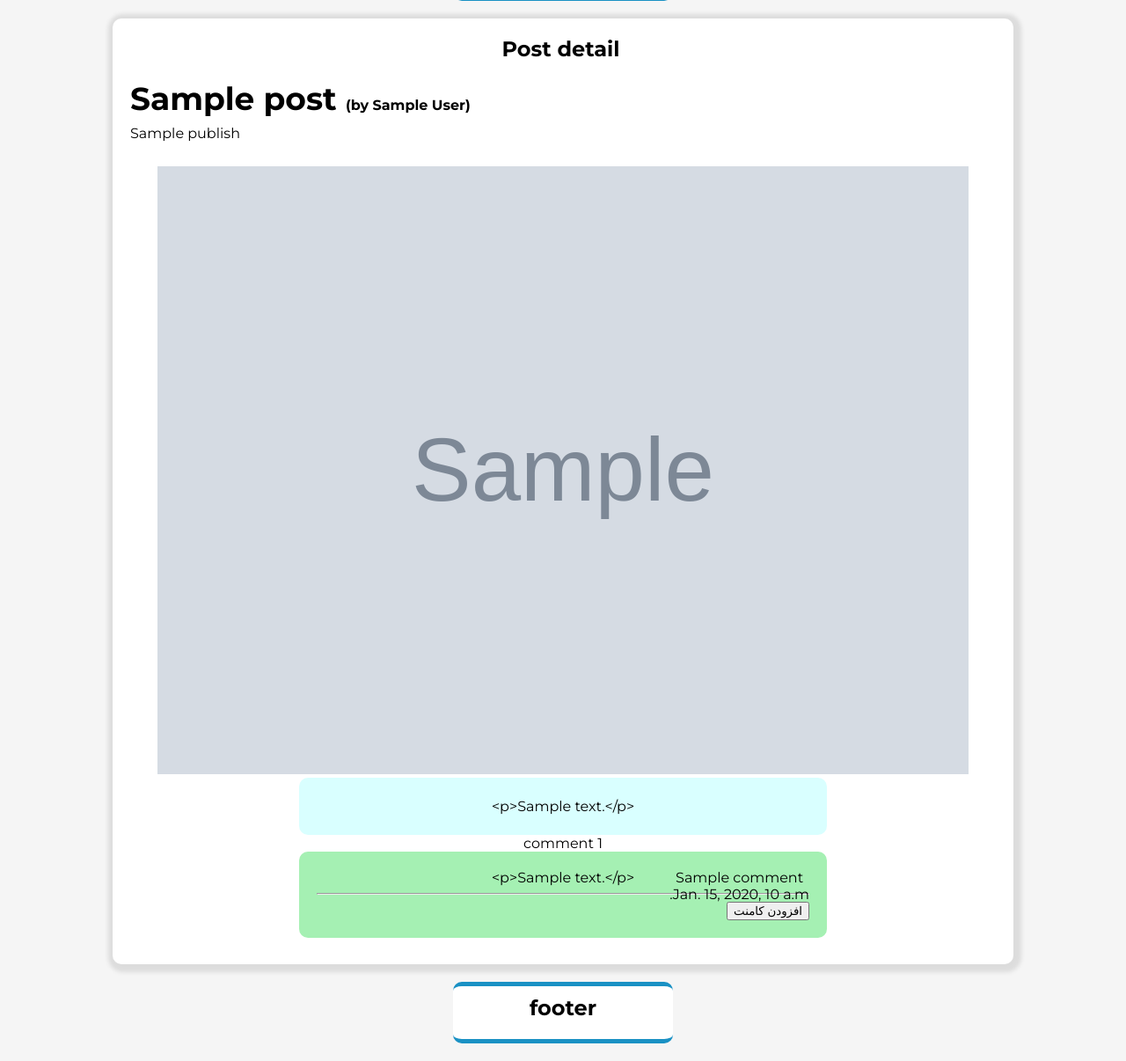
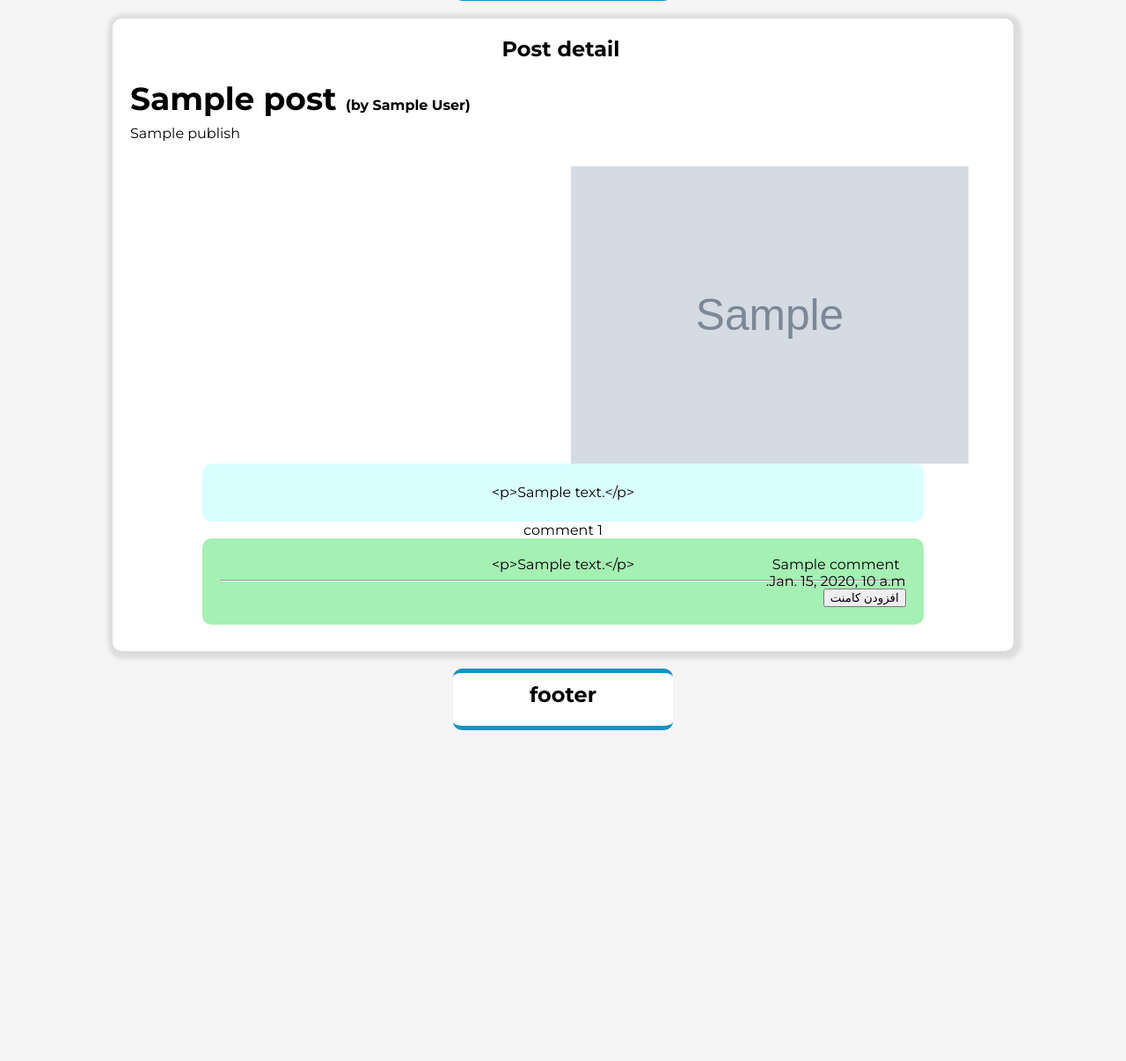
Before and after one commit to Im-mohsen/Sabzweb_django, a Django app: template blog/templates/blog/post_detail.html in a window 1280 px wide. Shown: the part 220-1426 px from the top of the page at 88% size. After the commit the page ends 1050 px from the top, so only its background shows below. Run offline with Django 5.2, Linux system fonts and the light colour scheme; the template is opened without the code that fills it: values that come from a table or form of the project are taken from there, most other values are stand-ins (such as "Sample title", 1, 10 or a date in 2020); grey boxes marked "Sample" are stand-in pictures; parts of the project's set-up code (start-up, migrations or seed data) failed here and were passed over.

Commit message:
add styles for images of the post_detail

```diff
--- a/blog/static/css/base.css
+++ b/blog/static/css/base.css
@@ -135,7 +135,7 @@ li::before {
 	font-size: medium;
 }
 .description_post{
-	width: 600px;
+	width: 80%;
 	background-color: rgba(0, 255, 255, 0.15);
 	align-items: center;
 	text-align: center;
@@ -149,7 +149,7 @@ h2{
 .comment_box{
 	display: block;
 	position: relative;
-	width: 600px;
+	width: 80%;
 	background-color: rgba(6, 213, 45, 0.36);
 	color: black;
 	align-items: center;
@@ -218,3 +218,26 @@ h2{
 	height: 25px;
 	border-radius: 3px;
 }
+.images{
+	width: 90%;
+	margin: 0 auto;
+}
+.list_image{
+	display: block;
+	margin: 0 auto;
+}
+.container{
+	display: flex;
+	width: 90%;
+	margin: 0 auto;
+	justify-content: space-between;
+	align-items: center;
+	/*flex-wrap: wrap;*/
+	overflow: auto;
+	gap: 10px;
+
+}
+.flex-item{
+	flex:1 1 100%;
+	max-width: 49%;
+}
--- a/blog/templates/blog/post_detail.html
+++ b/blog/templates/blog/post_detail.html
@@ -8,9 +8,41 @@
         <h3 class="title_post">{{ post.title}} <span class="author-title">(by {{ post.author }})</span> </h3>
         <p class="time_post">{{ post.publish |jformat:"%Y/%m/%d-%H:%M" }}</p>
         <br>
-        <div>
+{#            <!-- نمایش تصاویر در بخش های مختلف -->#}
+{#        {% if post.images.exists %}#}
+{#            <!-- اولین تصویر -->#}
+{#            <img src="{{ post.images.first.image.url }}" alt="First Image">#}
+{#    #}
+{#            <h3>Author: <i>{{ post.author }}</i></h3>#}
+{#            <br><br>#}
+{#    #}
+{#            <!-- دومین تصویر -->#}
+{#            {% if post.images.count > 2 %}#}
+{#                <img src="{{ post.images.1.image.url }}" alt="Second Image">#}
+{#            {% endif %}#}
+{#    #}
+{#            <h2>Title: {{ post.title }}</h2>#}
+{#            <h3>description:</h3>#}
+{#            <p>{{ post.description | linebreaks }}</p>#}
+{#            <p>{{ post.publish }}</p>#}
+{#    #}
+{#            <!-- سومین تصویر -->#}
+{#            {% if post.images.count > 3 %}#}
+{#                <img src="{{ post.images.2.image.url }}" alt="Third Image">#}
+{#            {% endif %}#}
+{#    #}
+{#            <br>#}
+{#    #}
+{#            <!-- آخرین تصویر -->#}
+{#            {% if post.images.count > 1 %}#}
+{#                <img src="{{ post.images.last.image.url }}" alt="Last Image">#}
+{#            {% endif %}#}
+{#            <br><hr><br>#}
+{#        {% endif %}#}
+
+        <div class="container">
                 {% for img in post.images.all %}
-                    <img src="{{ img.image_file.url }}" alt="{{ img.title }}" style="width: 90%">
+                    <img src="{{ img.image_file.url }}" alt="{{ img.title }}" class="flex-item">
                 {% endfor %}
         </div>
         <div class="description_post">
--- a/blog/templates/blog/post_list.html
+++ b/blog/templates/blog/post_list.html
@@ -12,7 +12,10 @@
                 </a>
                 </h3>
                 <p>{{ post.description |truncatewords:5 |censor }}</p>
-                <img src="{{ post.images.first.image_file.url }}" alt="{{ post.images.first.title }}" >
+                <div>
+                    <img src="{{ post.images.first.image_file.url }}" alt="{{ post.images.first.title }}" class="list_image">
+                </div>
+
             </li>
         {% endfor %}
     </ol>
```
Also changed, not shown: media/post_images/reza/Windows_11_Wallpaper_7.jpeg (added), media/post_images/reza/tower_architecture_mountains_226565_3840x2160.jpeg (added).
